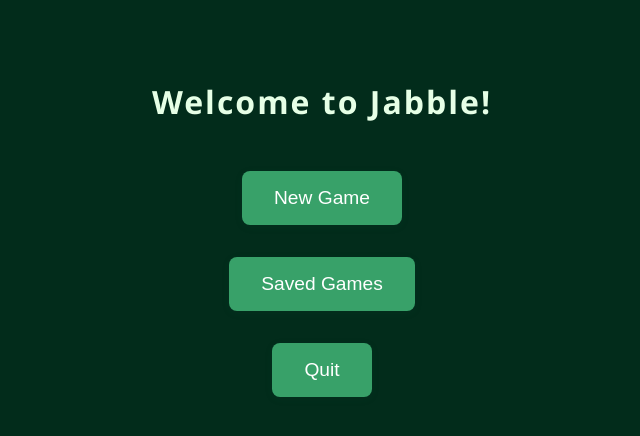
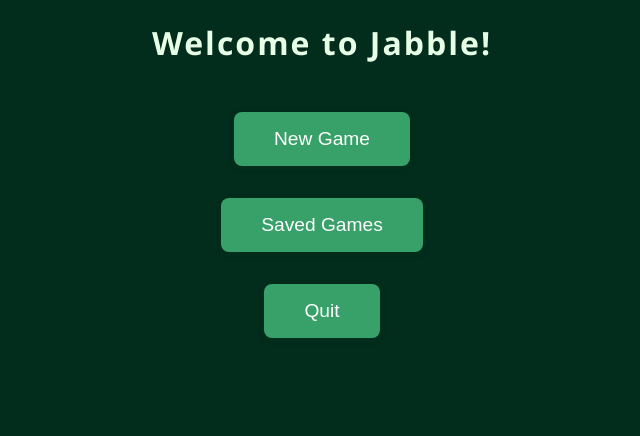
Before and after one commit to ElenaFri/jabble, a React (Create React App) app in the folder client/: page / in a window 1280 px wide. Shown: the top 436 px of the page, without its empty margins (318-958 px from the left). Built offline with nearby package versions, Linux system fonts and the light colour scheme.

Commit message:
feat: home page (new game + list existing + quit)

```diff
--- a/client/src/App.tsx
+++ b/client/src/App.tsx
@@ -3,13 +3,34 @@ import './App.css';
 
 function App() {
   const [quit, setQuit] = useState(false);
+  const [games, setGames] = useState<any[]>([]);
+  const [showGames, setShowGames] = useState(false);
+  const [words, setWords] = useState<any[]>([]);
 
-  const handleNewGame = () => {
-    alert('Start a new game (to be implemented)');
+  const handleNewGame = async () => {
+    try {
+      const response = await fetch('http://localhost:3000/games', {
+        method: 'POST',
+        headers: { 'Content-Type': 'application/json' },
+        body: JSON.stringify({ boardId: 1, playerId: 1 })
+      });
+      const data = await response.json();
+      if (!response.ok) throw new Error(data.error || 'Failed to create a new game');
+      alert(`New game created! Game ID: ${data.id}`);
+    } catch (err: any) {
+      alert('Error creating a new game: ' + err.message);
+    }
   };
 
-  const handleListGames = () => {
-    alert('List all games (to be implemented)');
+  const handleListGames = async () => {
+    try {
+      const response = await fetch('http://localhost:3000/games');
+      const data = await response.json();
+      setGames(data);
+      setShowGames(true);
+    } catch (err: any) {
+      alert('Error fetching games: ' + err.message);
+    }
   };
 
   const handleQuit = () => {
@@ -18,25 +39,60 @@ function App() {
 
   if (quit) {
     return (
-      <div style={{ textAlign: 'center', marginTop: '5rem' }}>
+      <div style={{ textAlign: 'center' }}>
         <h2>Thank you for playing Jabble!</h2>
         <p>You can now close this tab.</p>
       </div>
     );
   }
 
+  if (showGames) {
+    return (
+      <div style={{ textAlign: 'center' }}>
+        <h2>Saved Games</h2>
+        <ul style={{ listStyle: 'none', padding: 0 }}>
+          {games.map(game => {
+            const wordsForGame = words.filter(word => word.gameId === game.id);
+            return (
+              <li>
+                {
+                  (game.endedAt || game.startedAt)
+                    ? `${new Date(game.endedAt || game.startedAt).toLocaleDateString('fr-FR', {
+                        day: '2-digit',
+                        month: '2-digit',
+                        year: 'numeric'
+                      })}, at ${new Date(game.endedAt || game.startedAt).toLocaleTimeString('fr-FR', {
+                        hour: '2-digit',
+                        minute: '2-digit',
+                        second: '2-digit'
+                      })}`
+                    : 'N/A'
+                }
+                {' — '}
+                {game.player?.score ?? 'N/A'} points,
+                {' '}
+                {wordsForGame.length} words placed
+              </li>
+            );
+          })}
+        </ul>
+        <button onClick={() => setShowGames(false)}>Back</button>
+      </div>
+    );
+  }
+
   return (
-    <div style={{ textAlign: 'center', marginTop: '5rem' }}>
+    <div style={{ textAlign: 'center' }}>
       <h1>Welcome to Jabble!</h1>
-      <button onClick={handleNewGame} style={{ margin: '1rem', padding: '1rem 2rem' }}>
+      <button onClick={handleNewGame}>
         New Game
       </button>
       <br />
-      <button onClick={handleListGames} style={{ margin: '1rem', padding: '1rem 2rem' }}>
+      <button onClick={handleListGames}>
         Saved Games
       </button>
       <br />
-      <button onClick={handleQuit} style={{ margin: '1rem', padding: '1rem 2rem' }}>
+      <button onClick={handleQuit}>
         Quit
       </button>
     </div>
```
Also changed, not shown: 2 other files (tests, documents, lock files or other folders).
